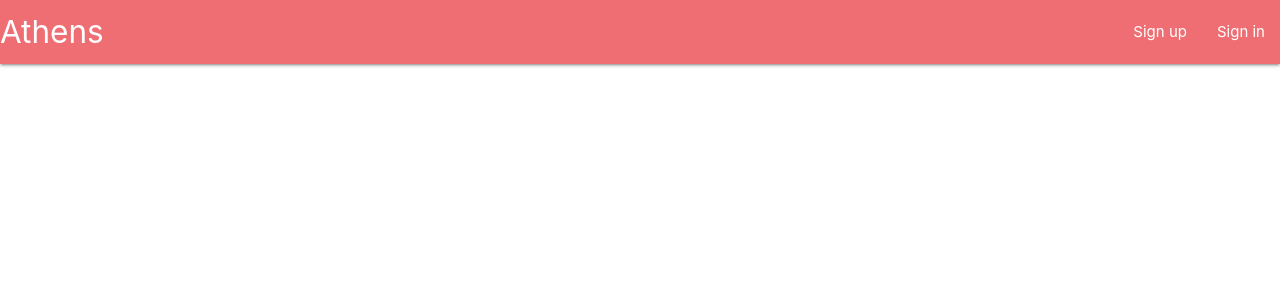
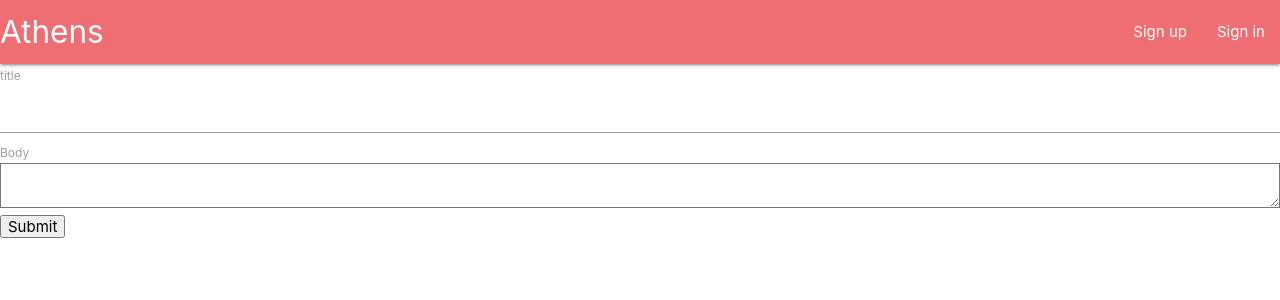
Before and after one commit to KingInktvis/Athens, a React (Create React App) app in the folder client/: page /create-proposal in a window 1280 px wide. Shown: the top 300 px of the page. Built offline with nearby package versions, Linux system fonts and the light colour scheme.

Commit message:
Create proposal action & reducer, and expanding form-field

```diff
--- a/client/src/App.js
+++ b/client/src/App.js
@@ -17,7 +17,7 @@ class App extends Component {
                     <Route exact path='/' component={Home} />
                     <Route exact path='/signup' component={SignUp} />
                     <Route exact path='/signin' component={SignIn}/>
-                    <Route exact path='create-proposal' component={CreateProposal}/>
+                    <Route exact path='/create-proposal' component={CreateProposal}/>
                 </Switch>
             </div>
         </BrowserRouter>
--- a/client/src/actions/index.js
+++ b/client/src/actions/index.js
@@ -26,7 +26,7 @@ export function resetSignUp() {
 }
 
 export function signInUser(formProps) {
-    return async dispatch => {
+    return dispatch => {
         axios.post(`${API}signin`, {
             email: formProps.email,
             password: formProps.password
@@ -52,3 +52,35 @@ export function signOut() {
         type: types.SIGNOUT
     }
 }
+
+export function createProposal({title, body}) {
+    return dispatch => {
+        axios.post(`${API}proposal`, {
+            title,
+            body
+        }, {
+            headers: {
+                auth: localStorage.getItem('token')
+            }
+        }).then(response => {
+            dispatch({
+                type: types.CREATE_PROPOSAL,
+                payload: response.data
+            })
+        }).catch(response => {
+            dispatch({
+                types: types.CREATE_PROPOSAL_ERROR,
+                payload: {
+                    status: response.response.status,
+                    message: response.response.data.error
+                }
+            })
+        });
+    }
+}
+
+export function createProposalDefault() {
+    return {
+        type: types.CREATE_PROPOSAL_DEFAULT
+    }
+}
--- a/client/src/actions/types.js
+++ b/client/src/actions/types.js
@@ -6,3 +6,7 @@ export const SIGNIN = 'Sign in';
 export const SIGNIN_ERROR = 'Sign in error';
 
 export const SIGNOUT = 'Sign out';
+
+export const CREATE_PROPOSAL = 'Create proposal';
+export const CREATE_PROPOSAL_ERROR = 'Create proposal error';
+export const CREATE_PROPOSAL_DEFAULT = 'Crate proposal default';
--- a/client/src/components/create-proposal.js
+++ b/client/src/components/create-proposal.js
@@ -1,16 +1,51 @@
 import React, { Component } from 'react';
 import { connect } from 'react-redux';
 import { Field, reduxForm } from 'redux-form';
+import { Redirect } from 'react-router-dom';
 
 import * as actions from '../actions';
 import FormField from './form-field';
 
-class CreateProposal {
+class CreateProposal extends Component {
+    constructor(props) {
+        super(props);
+        this.state = {
+            fields: [{name: 'title', label: 'title', type: 'text'},
+                {name: 'body', label: 'Body', type: 'text-area'}]
+        }
+    }
+
+    componentWillUnmount() {
+        this.props.createProposalDefault();
+    }
+
+    onSubmit(values) {
+        this.props.createProposal(values);
+    }
+
+    renderFields() {
+        const form = [];
+        for (let i = 0; i < this.state.fields.length; ++i) {
+            const field = this.state.fields[i];
+            form.push(<Field name={field.name} label={field.label} type={field.type} key={field.name} component={FormField}/>);
+        }
+        return form;
+    }
+
+    onSuccesRedirect() {
+        if (this.props.createProposalReducer.success) {
+            return <Redirect to='/'/>
+        }
+    }
+
     render() {
         return(
             <div>
-                <form>
-
+                {this.onSuccesRedirect()}
+                {this.props.createProposalReducer.error}
+                <form onSubmit={this.props.handleSubmit(this.onSubmit.bind(this))}>
+                    {this.renderFields()}
+                    <button type='submit'>Submit</button>
                 </form>
             </div>
         );
@@ -19,7 +54,7 @@ class CreateProposal {
 
 function mapStateToProps(state) {
     return {
-        signInReducer: state.signIn
+        createProposalReducer: state.createProposal
     }
 }
 
--- a/client/src/components/form-field.js
+++ b/client/src/components/form-field.js
@@ -4,11 +4,22 @@ export default ({input, type, label, meta }) => {
     return (
         <div>
             <label>{label}</label><br/>
-            <input {...input} type={type}/><br/>
+            {field(input, type)}<br/>
             {error(meta)}
         </div>
     );
 };
+
+function field (input, type) {
+    switch (type) {
+        case 'text-area':
+            return (
+                <textarea {...input}/>
+            );
+        default:
+            return <input {...input} type={type}/>
+    }
+}
 
 function error(meta) {
     if (meta.error && meta.touched) {
--- /dev/null
+++ b/client/src/reducers/create-proposal.js
@@ -0,0 +1,23 @@
+import * as types from '../actions/types';
+
+export default (state = { success: false }, action) => {
+    switch (action.type) {
+        case types.CREATE_PROPOSAL:
+            return {
+                success: true
+            };
+        case types.CREATE_PROPOSAL_ERROR:
+            return {
+                success: false,
+                error: action.payload.message,
+                status: action.payload.status
+            };
+        case types.CREATE_PROPOSAL_DEFAULT:
+            return {
+                success: false,
+                error: null,
+            };
+        default:
+            return state;
+    }
+}
--- a/client/src/reducers/index.js
+++ b/client/src/reducers/index.js
@@ -3,9 +3,11 @@ import { reducer as formReducer } from 'redux-form';
 
 import signup from './signup';
 import signin from './signin';
+import createProposal from './create-proposal';
 
 export default combineReducers({
     form: formReducer,
     signup,
-    signin
+    signin,
+    createProposal
 });
```
